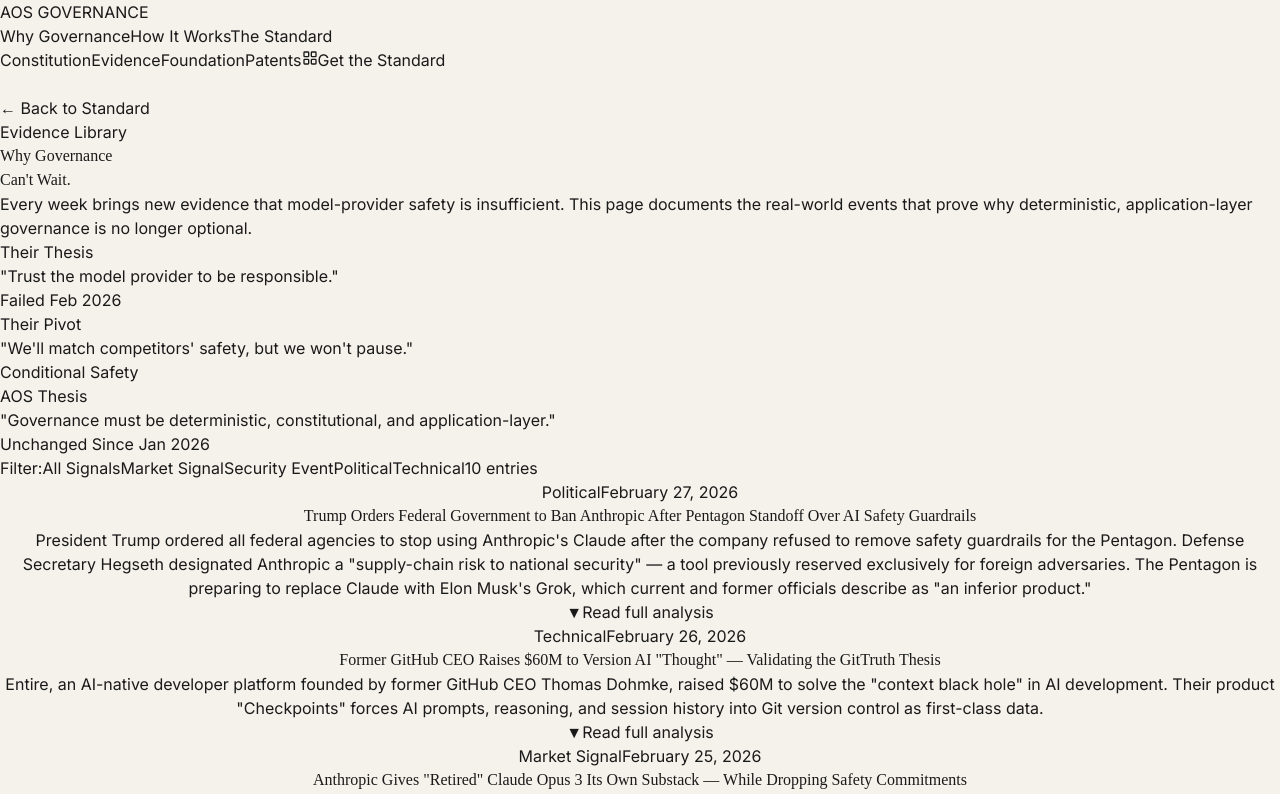
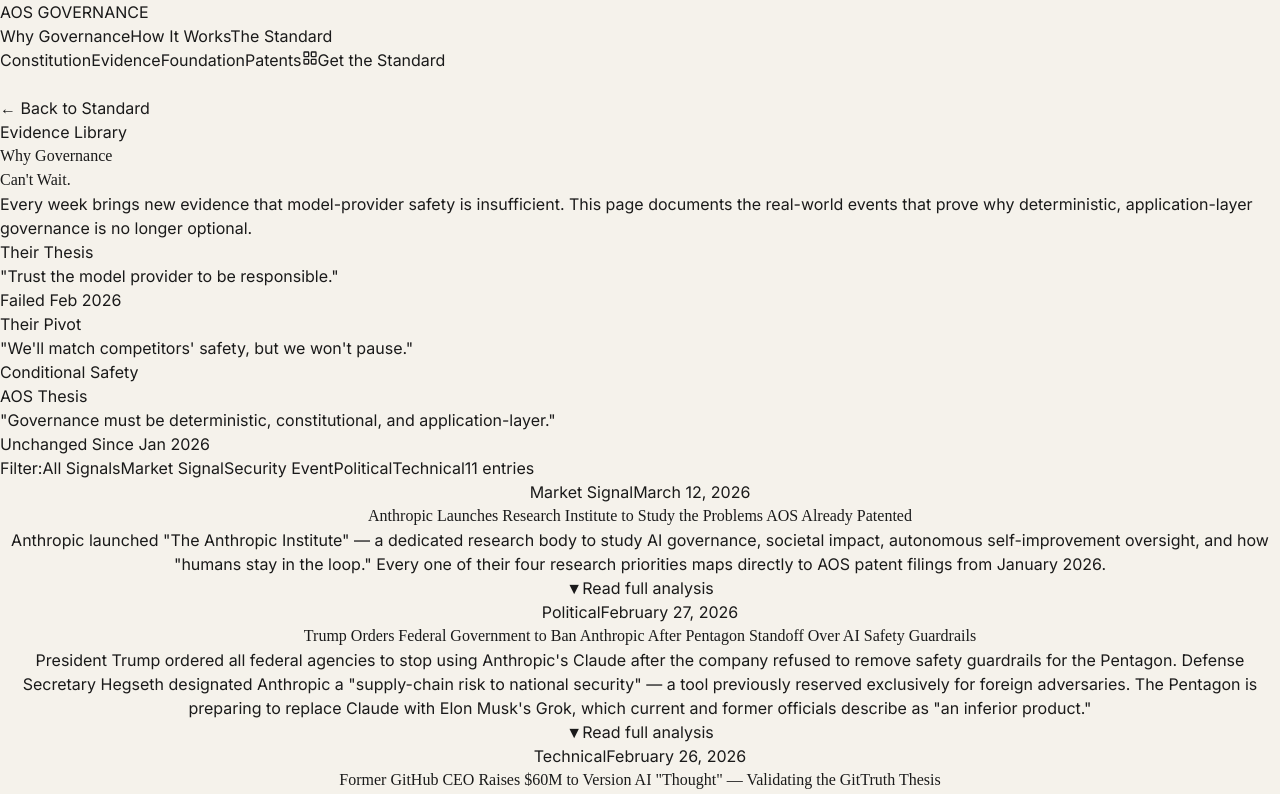
Before and after one commit to genesalvatore/aos-governance.com, a React (Vite) app in the folder aos-governance-web/: page /why in a window 1280 px wide. Shown: the top 794 px of the page. Built offline with nearby package versions, Linux system fonts and the light colour scheme.

Commit message:
Add Anthropic Institute launch as evidence: they're creating a research body to study the problems AOS patented 61 days earlier. Maps their 4 research priorities directly to AOS patent numbers.

```diff
--- a/aos-governance-web/src/pages/WhyPage.tsx
+++ b/aos-governance-web/src/pages/WhyPage.tsx
@@ -22,6 +22,24 @@ const CATEGORY_STYLES = {
 
 // ─── Evidence Data ──────────────────────────────────────────────────────────
 const EVIDENCE: EvidenceEntry[] = [
+    {
+        id: 'anthropic-institute-launch',
+        date: 'March 12, 2026',
+        category: 'market',
+        headline: 'Anthropic Launches Research Institute to Study the Problems AOS Already Patented',
+        summary: 'Anthropic launched "The Anthropic Institute" — a dedicated research body to study AI governance, societal impact, autonomous self-improvement oversight, and how "humans stay in the loop." Every one of their four research priorities maps directly to AOS patent filings from January 2026.',
+        body: [
+            'Anthropic co-founder Jack Clark is leaving his current role to lead the Institute as "Head of Public Benefit." The Institute combines Anthropic\'s Frontier Red Team, Societal Impacts group, and Economic Research team into a single body focused on four questions: (1) How AI reshapes jobs and economies, (2) Threats to societal resilience, (3) The expressed "values" of AI systems and how societies shape them, and (4) How humans stay in the loop when AI systems begin autonomously improving themselves.',
+            'The timing is extraordinary. AOS filed 99 patent applications on January 10, 2026 — 61 days before this announcement — covering precisely these domains. AOS-PATENT-102 and AOS-PATENT-124 address AI economic governance and non-extractive platform economics. AOS-PATENT-071 and AOS-PATENT-118 cover distributed survivability and autonomous disconnection under hostile conditions. The entire AOS Constitutional Governance Framework — with 40 prohibited categories and the Humanitarian License — addresses the "values" question. And the Deterministic Policy Gate architecture answers "how humans stay in the loop" with a structural correction: humans should be on the loop, not in it.',
+            'The Institute explicitly acknowledges the urgency: CEO Dario Amodei predicts "far more dramatic progress will follow in the next two years" and the Institute is designed to help society "confront many massive challenges." But an institute studies problems. AOS has already filed the architectural solutions — and published working reference implementations.',
+            'This is the same company whose AI model (Claude) was used to build the AOS governance architecture, whose safety lead resigned saying "values aren\'t being lived," and whose RSP safety pledge was dropped under commercial pressure. They are creating a research program to answer questions that their own AI already helped answer — in a system they don\'t control.',
+        ],
+        sources: [
+            { label: 'Anthropic: Introducing The Anthropic Institute', url: 'https://www.anthropic.com/news/the-anthropic-institute' },
+            { label: 'The Anthropic Institute', url: 'https://www.anthropic.com/institute' },
+        ],
+        aosTakeaway: 'Anthropic just validated the entire AOS thesis by spending money and senior leadership to study the problems AOS has already patented solutions for. Their research question #4 — "how do humans stay in the loop, and how will these systems be governed?" — is the question AOS answered on January 10, 2026, with 99 patent filings and a working Deterministic Policy Gate. The distinction matters: Anthropic is creating an institute. AOS created an architecture. Institutes produce papers. Architectures produce enforcement. And the irony of ironies: the very AI model this institute is built to study — Claude — is the AI that helped build the constitutional governance system that answers their research questions.',
+    },
     {
         id: 'trump-bans-anthropic-pentagon',
         date: 'February 27, 2026',
```
